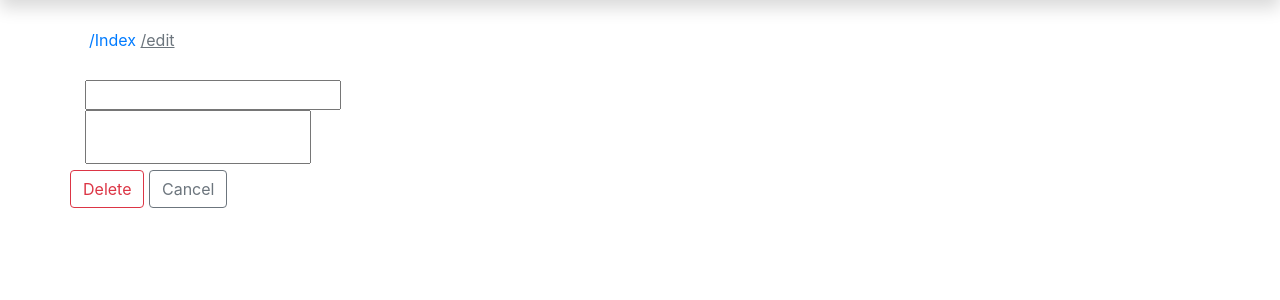
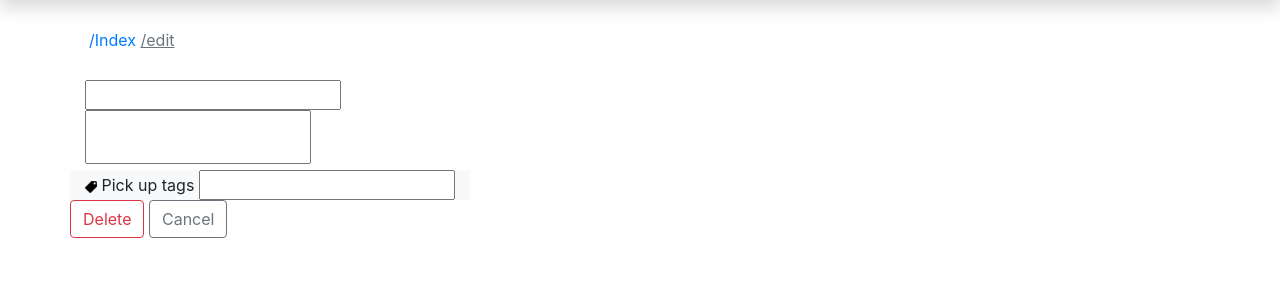
Before and after one commit to Maxium1997/Blog, a Django app: template posts/templates/posts/edit.html in a window 1280 px wide. Shown: the part 56-356 px from the top of the page. Run offline with Django 3.2, Linux system fonts and the light colour scheme; the template is opened without the code that fills it: most values are stand-ins (such as "Sample title", 1, 10 or a date in 2020); form fields are guessed from the names that the template uses; some libraries are stand-ins or nearby versions.

Commit message:
Added the post tags edit.

```diff
--- a/posts/admin.py
+++ b/posts/admin.py
@@ -1,7 +1,13 @@
 from django.contrib import admin
 
+from .models import Post
 from .models import Tag
 # Register your models here.
+
+
+@admin.register(Post)
+class PostAdmin(admin.ModelAdmin):
+    list_display = ['title', 'author', 'status']
 
 
 @admin.register(Tag)
--- a/posts/templates/posts/drafts.html
+++ b/posts/templates/posts/drafts.html
@@ -39,6 +39,9 @@
                                 <span class="text-muted">{{ draft.content|concept }}</span>
                             </div>
                             <div>
+                                {% for tag in draft.tags.all %}
+                                    <span style="font-size: 12px">#{{ tag }}</span>
+                                {% endfor %}
                                 <img class="float-right" style="cursor: pointer" src="{% static 'icons/right-arrow.png' %}" width="15px" onclick="window.location.href='{% url 'post_edit' draft.pk %}'">
                             </div>
                         </div>
--- a/posts/templates/posts/edit.html
+++ b/posts/templates/posts/edit.html
@@ -1,4 +1,5 @@
 {% extends 'base.html' %}
+{% load static %}
 
 {% block title %}Edit Post{% endblock %}
 
@@ -22,6 +23,11 @@
                 <div class="col-xs-12 col-sm-12 col-md-12 col-lg-12">
                     {{ form.content }}
                 </div>
+                <div class="col-xs-12 col-sm-12 col-md-12 col-lg-12 bg-light">
+                    <img src="{% static 'icons/tag.png' %}">
+                    Pick up tags
+                    {{ form.tags }}
+                </div>
 
                 {% if form.instance.status == status.Saved.value.0 %}
                 <button type="submit" class="btn btn-outline-success">Save</button>
@@ -41,6 +47,12 @@
         textarea{
             resize: none;
         }
+        li{
+            display: inline;
+        }
+        img{
+            width: 12px;
+        }
     </style>
     <script type="text/javascript">
         window.onload=textarea_adjust();
--- a/posts/urls.py
+++ b/posts/urls.py
@@ -3,7 +3,7 @@ from django.urls import path, include
 
 from .views import IndexView, MyDraftsView, MyPublicPostsView, PostDetailView, \
     PostCreateView, PostUpdateView, PostDeleteView, \
-    post_publish
+    post_publish, post_tags_clear
 from .tag_views import TagBoxView, TagAddView
 
 urlpatterns = [
@@ -17,6 +17,7 @@ urlpatterns = [
             path('<pk>/', include([
                 path('detail', PostDetailView.as_view(), name='post_detail'),
                 path('edit', PostUpdateView.as_view(), name='post_edit'),
+                path('tags_clear', post_tags_clear, name='post_tags_clear'),
                 path('publish', post_publish, name='post_publish'),
                 path('delete', PostDeleteView.as_view(), name='post_delete'),
             ]))
```
Also changed, not shown: posts/forms.py (+8 -2 lines), posts/views.py (+15 -4 lines).
